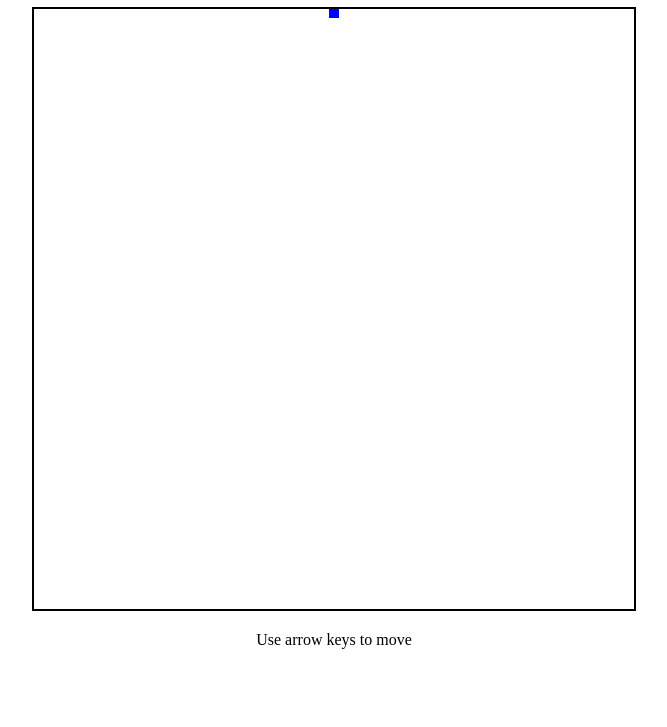
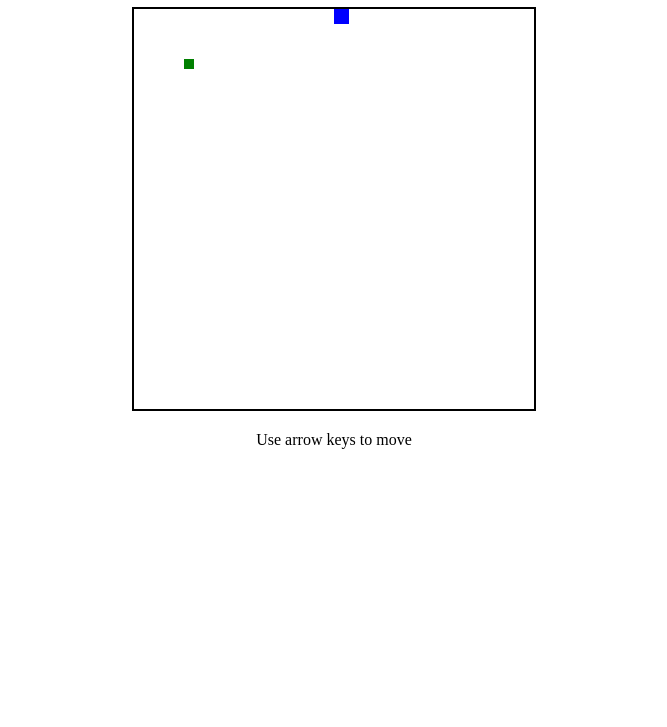
Before and after one commit to olpeh/koodikerho, a plain HTML site: page day-05/index.html in a window 1280 px wide. Shown: the part 73-800 px from the top of the page, without its empty margins (314-981 px from the left). Drawn offline with Linux system fonts and the light colour scheme.

Commit message:
Add results for day-05

```diff
--- a/day-05/css/styles.css
+++ b/day-05/css/styles.css
@@ -5,6 +5,7 @@ html {
 
 body {
   width: 100%;
+  overflow: hidden;
 }
 
 main {
--- a/day-05/index.html
+++ b/day-05/index.html
@@ -11,8 +11,10 @@
 <body>
 
     <main>
-        <h1>Snake advanced</h1>
-        <canvas width="600" height="600" id="canvas"></canvas>
+        <h1>Snake score:
+            <span class="score">0</span>
+        </h1>
+        <canvas width="400" height="400" id="canvas"></canvas>
         <p>Use arrow keys to move</p>
     </main>
 
--- a/day-05/js/main.js
+++ b/day-05/js/main.js
@@ -3,16 +3,15 @@ console.log('Hello world');
 var canvas = document.getElementById('canvas');
 var ctx = canvas.getContext('2d');
 
-ctx.fillStyle = 'blue';
-
 // Madon suhteellinen nopeus
 var speedFactor = 1 / 5;
 
 var gameOver = false;
+var score = 0;
 
 var gameSize = {
-  w: 600,
-  h: 600
+  w: 400,
+  h: 400
 };
 
 var snake = {
@@ -21,13 +20,26 @@ var snake = {
     y: -1
   },
   position: {
-    x: 295,
-    y: 295
+    x: 200,
+    y: 200
+  },
+  size: {
+    x: 15,
+    y: 15
+  },
+  color: 'blue'
+};
+
+var apple = {
+  position: {
+    x: 50,
+    y: 50
   },
   size: {
     x: 10,
     y: 10
-  }
+  },
+  color: 'green'
 };
 
 var previousTime = performance.now();
@@ -57,23 +69,63 @@ function checkGameConditions() {
   var y = snake.position.y;
 
   // Tarkistetaan onko mato vielä kentän sisällä vai ei
-  if (x <= 0 || y <= 0 || x >= gameSize.w || y >= gameSize.h) {
+  if (
+    x <= 0 ||
+    y <= 0 ||
+    x >= gameSize.w - snake.size.x ||
+    y >= gameSize.h - snake.size.y
+  ) {
     gameOver = true;
   }
 }
 
 function render() {
+  // Tyhjennetään kenttä
   ctx.clearRect(0, 0, gameSize.w, gameSize.h);
+
+  // Piirretään mato
+  ctx.fillStyle = snake.color;
   ctx.fillRect(snake.position.x, snake.position.y, snake.size.x, snake.size.y);
+
+  // Piirretään omena
+  ctx.fillStyle = apple.color;
+  ctx.fillRect(apple.position.x, apple.position.y, apple.size.x, apple.size.y);
+}
+
+function getRandomNumber(min, max) {
+  return Math.random() * (max - min) + min;
+}
+
+function moveApple() {
+  apple.position.x = getRandomNumber(0, gameSize.w - apple.size.x);
+  apple.position.y = getRandomNumber(0, gameSize.h - apple.size.y);
+}
+
+function checkCollitions() {
+  var x = snake.position.x - apple.position.x;
+  var y = snake.position.y - apple.position.y;
+  var distance = Math.sqrt(x * x + y * y);
+
+  // Jos mato osuu omenaan
+  if (distance <= snake.size.x || distance <= apple.size.x) {
+    // Kasvatetaan pisteitä
+    score++;
+    // Näytetään oikea score
+    document.querySelector('.score').innerHTML = score;
+    // Siirretään omena uuteen paikkaan
+    moveApple();
+  }
 }
 
 function game() {
   // Lasketaan madon seuraava sijainti
   update();
+  // Päivitetään näkymä
+  render();
   // Tsekataan onko mato kentän sisällä, jatkuuko peli
   checkGameConditions();
-  // Päivitetään näkymä
-  render();
+  // Tsekataan törmaykset
+  checkCollitions();
 }
 
 // Start the game
```
Also changed, not shown: index.html (+5 -0 lines), day-05/img/snake.gif (added), 2 other files.
